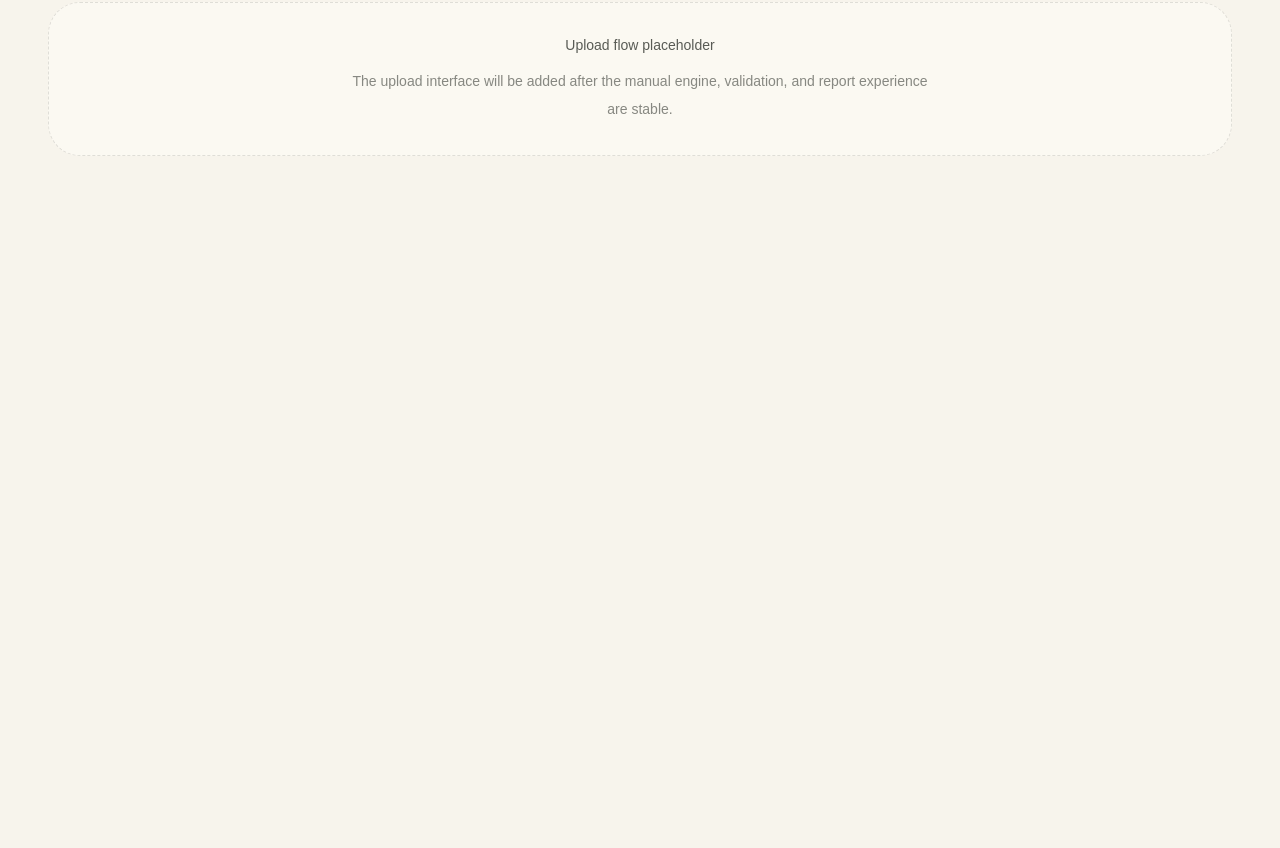
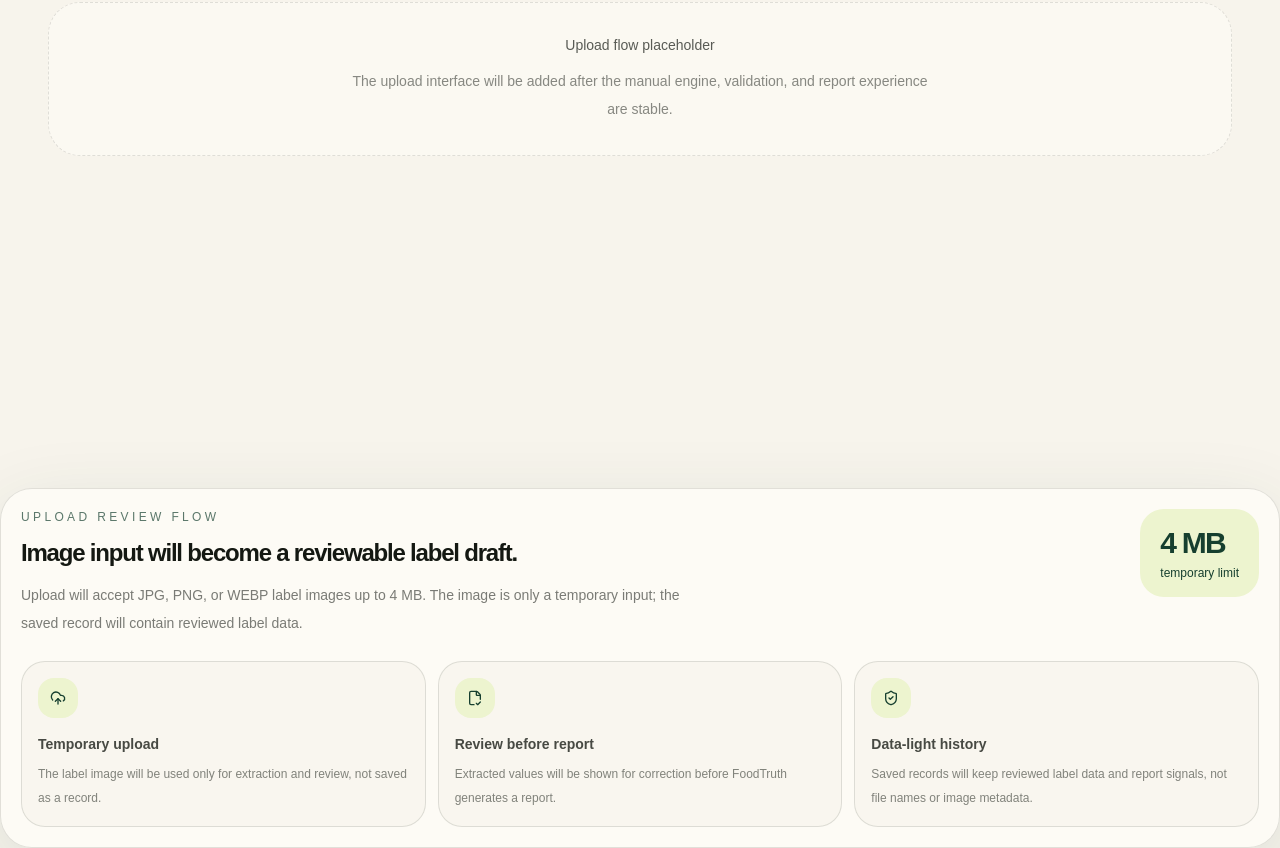
Before and after one commit to sumitdhara609/FoodTruth, a Next.js app: page /analyze/upload in a window 1280 px wide. Shown: the part 352-1200 px from the top of the page. Before the commit the page ends 800 px from the top, so only its background shows below. Built offline with nearby package versions, Linux system fonts and the light colour scheme.

Commit message:
Add upload review placeholder

```diff
--- a/app/analyze/upload/page.tsx
+++ b/app/analyze/upload/page.tsx
@@ -1,8 +1,10 @@
 import { ImagePlus } from "lucide-react";
 import { AnalyzerPlaceholderPage } from "@/components/analyze/analyzer-placeholder-page";
+import { UploadReviewPlaceholder } from "@/components/analyze/upload-review-placeholder";
 
 export default function UploadAnalyzerPage() {
   return (
+    <>
       <AnalyzerPlaceholderPage
         eyebrow="Upload Label"
         title="Upload-based label analysis is being prepared."
@@ -13,5 +15,8 @@ export default function UploadAnalyzerPage() {
         placeholderDescription="The upload interface will be added after the manual engine, validation, and report experience are stable."
         icon={ImagePlus}
       />
+
+      <UploadReviewPlaceholder />
+    </>
   );
 }
--- a/components/analyze/analyzer-placeholder-page.tsx
+++ b/components/analyze/analyzer-placeholder-page.tsx
@@ -1,3 +1,4 @@
+import type { ReactNode } from "react";
 import Link from "next/link";
 import { ArrowLeft, type LucideIcon } from "lucide-react";
 import { AnalyzerPageShell } from "@/components/analyze/analyzer-page-shell";
@@ -11,6 +12,7 @@ type AnalyzerPlaceholderPageProps = {
   placeholderTitle: string;
   placeholderDescription: string;
   icon: LucideIcon;
+  children?: ReactNode;
 };
 
 export function AnalyzerPlaceholderPage({
@@ -22,6 +24,7 @@ export function AnalyzerPlaceholderPage({
   placeholderTitle,
   placeholderDescription,
   icon: Icon,
+  children,
 }: AnalyzerPlaceholderPageProps) {
   return (
     <AnalyzerPageShell>
@@ -72,6 +75,8 @@ export function AnalyzerPlaceholderPage({
           {placeholderDescription}
         </p>
       </section>
+
+      {children}
     </AnalyzerPageShell>
   );
 }
--- /dev/null
+++ b/components/analyze/upload-review-placeholder.tsx
@@ -0,0 +1,79 @@
+import { FileCheck2, ShieldCheck, UploadCloud } from "lucide-react";
+import { MAX_LABEL_UPLOAD_SIZE_MB } from "@/lib/account/report-storage-policy";
+
+const uploadSteps = [
+  {
+    title: "Temporary upload",
+    description:
+      "The label image will be used only for extraction and review, not saved as a record.",
+    icon: UploadCloud,
+  },
+  {
+    title: "Review before report",
+    description:
+      "Extracted values will be shown for correction before FoodTruth generates a report.",
+    icon: FileCheck2,
+  },
+  {
+    title: "Data-light history",
+    description:
+      "Saved records will keep reviewed label data and report signals, not file names or image metadata.",
+    icon: ShieldCheck,
+  },
+];
+
+export function UploadReviewPlaceholder() {
+  return (
+    <section className="mt-10 rounded-[2rem] border border-[var(--border)] bg-[var(--surface)]/76 p-5 shadow-[var(--shadow-soft)]">
+      <div className="flex flex-col gap-5 sm:flex-row sm:items-start sm:justify-between">
+        <div>
+          <p className="text-xs uppercase tracking-[0.28em] text-[var(--primary)]/70">
+            Upload Review Flow
+          </p>
+
+          <h2 className="mt-3 text-2xl font-semibold tracking-[-0.05em] text-[var(--foreground)]">
+            Image input will become a reviewable label draft.
+          </h2>
+
+          <p className="mt-3 max-w-2xl text-sm leading-7 text-[var(--foreground)]/56">
+            Upload will accept JPG, PNG, or WEBP label images up to{" "}
+            {MAX_LABEL_UPLOAD_SIZE_MB} MB. The image is only a temporary input;
+            the saved record will contain reviewed label data.
+          </p>
+        </div>
+
+        <div className="rounded-[1.5rem] bg-[var(--accent-muted)] px-5 py-4 text-[var(--primary)]">
+          <p className="text-3xl font-semibold tracking-[-0.06em]">
+            {MAX_LABEL_UPLOAD_SIZE_MB} MB
+          </p>
+          <p className="mt-1 text-xs font-medium">temporary limit</p>
+        </div>
+      </div>
+
+      <div className="mt-6 grid gap-3 md:grid-cols-3">
+        {uploadSteps.map((step) => {
+          const Icon = step.icon;
+
+          return (
+            <div
+              key={step.title}
+              className="rounded-[1.5rem] border border-[var(--border)] bg-[var(--background)]/60 p-4"
+            >
+              <div className="flex h-10 w-10 items-center justify-center rounded-2xl bg-[var(--accent-muted)] text-[var(--primary)]">
+                <Icon className="h-4 w-4" />
+              </div>
+
+              <p className="mt-4 text-sm font-semibold text-[var(--foreground)]/78">
+                {step.title}
+              </p>
+
+              <p className="mt-2 text-xs leading-6 text-[var(--foreground)]/52">
+                {step.description}
+              </p>
+            </div>
+          );
+        })}
+      </div>
+    </section>
+  );
+}
```
Lines whose indentation alone changed are shown as unchanged.
